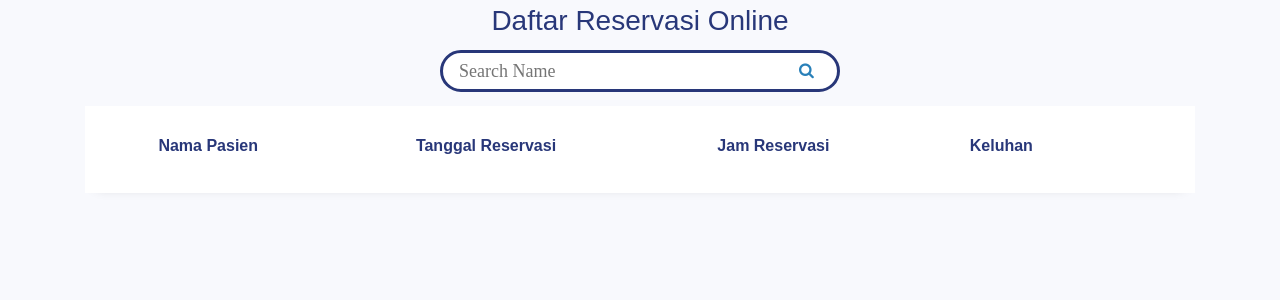
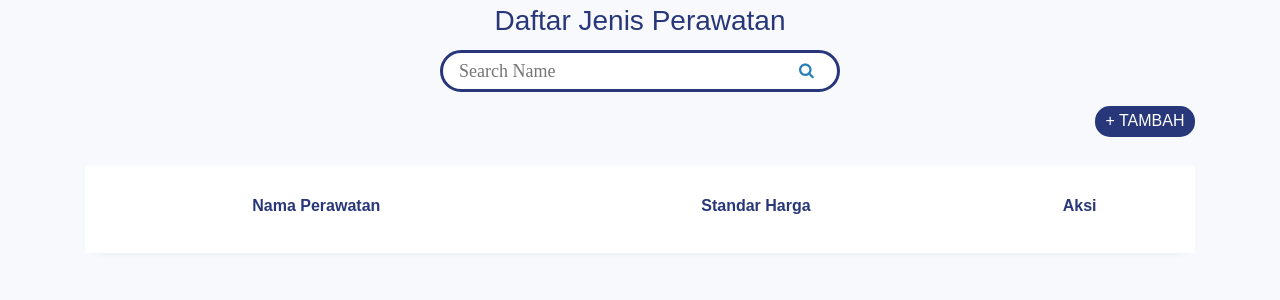
Before and after one commit to dastyns/magang_klinik, a PHP site: page /magang/daftarperawatan.php in a window 1280 px wide. Shown: the part 79-379 px from the top of the page. Run offline with PHP 8.4, Linux system fonts and the light colour scheme; the visitor is signed in with stand-in values (Sample User, id 1); data that the repository does not hold is empty.

Commit message:
update daftar perawatan dan tambah/edit perawatan

```diff
--- a/live-doc-v1.0.0/public/daftarperawatan.php
+++ b/live-doc-v1.0.0/public/daftarperawatan.php
@@ -114,95 +114,51 @@ session_start();
             </div>
         </nav>
         <div class="head">
-            <h3 style="color:#283779;">Daftar Reservasi Online</h3>
-            <?php
-                if($_SESSION['email'] == "klinik"){
-                    echo "<div class='containerSearch'>
-                    <table class='tableSearch'>
-                        <tr>
+            <h3 style="color:#283779;">Daftar Jenis Perawatan</h3>
+            <div class='containerSearch'>
+                <table class='tableSearch'>
+                    <tr>
                         <td><input type='text' class='search' placeholder='Search Name' id='keySearch'></td>
                         <td><button class='btnSearchs' id='btnSearch'><i class='fa fa-search icon'></i></button></td>
-                        </tr>
-                    </table>
-                </div>";
-                }
-            ?>
+                    </tr>
+                </table>
+            </div>
         </div>
         <section class="ftco-section">
             <div class="container">
                 <div class="row">
                     <div class="col-md-12">
-                        <div class="table-wrap" id="tabelReservasi">
+                    <div class="text-right"><a href="inputperawatan.php" class="fs-5"><button type='button' class='btnDetil' id='btnTambah'>+ TAMBAH</button></a></div><br>
+                        <div class="table-wrap" id="tabelJeniPerawatan">
                             <table class="table table-responsive-xl">
                                 <tr class="tabel">
                                     <th>
-                                        <h6>Nama Pasien</h6>
+                                        <h6>Nama Perawatan</h6>
                                     </th>
                                     <th>
-                                        <h6>Tanggal Reservasi</h6>
+                                        <h6>Standar Harga</h6>
                                     </th>
                                     <th>
-                                        <h6>Jam Reservasi</h6>
+                                        <h6>Aksi</h6>
                                     </th>
-                                    <th>
-                                        <h6>Keluhan</h6>
-                                    </th>
-                                    <th>&nbsp;</th>
                                 </tr>
 
                                 <?php
 
                                 $conn = new mysqli("localhost", "root", "", "dbmagang");
-                                $pengguna = $_SESSION['email'];
-                                if ($pengguna == "klinik") {
-                                    $sql = "SELECT P.nama, date(R.tanggal_reservasi) as tanggalReservasi, J.jam, R.keluhan, R.id
-                                                FROM penggunas as P
-                                                INNER JOIN reservasis as R on P.id = R.pengguna_id
-                                                INNER JOIN jams as J on J.id = R.jam_id
-                                                WHERE date(R.tanggal_reservasi) >= curdate() and R.status_reservasi='1'
-                                                order by date(R.tanggal_reservasi), J.jam, R.id";
+                                $sql = "SELECT * from jenis_perawatans";
 
                                     $result = $conn->query($sql);
                                     if ($result->num_rows > 0) {
                                         while ($row = $result->fetch_assoc()) {
                                             echo "<tr class='alert tabel' role='alert'>";
                                             echo "<td class='tabel'>" . $row["nama"] . "</td>";
-                                            echo "<td class='tabel'>" . date("d F Y", strtotime($row["tanggalReservasi"])) . "</td>";
-                                            echo "<td class='tabel'>" . $row["jam"] . "</td>";
-                                            echo "<td class='tabel'>" . $row["keluhan"] . "</td>";
-                                            echo "<td class='tabel'><a href='insertkonsul.php?idReservasi=" . $row["id"] . "'>
-                                            <button type='button' class='btnDetil'>Konfirmasi</button></a>
-                                            <button type='button' class='btnDetil' id='btnBatalkan' idReservasiBatal='" . $row["id"] . "'>Batalkan</button></td>";
+                                            echo "<td class='tabel'>" . $row["standar_harga"] . "</td>";
+                                            echo "<td class='tabel'><a href='inputperawatan.php?id=" . $row["id"] . "'>
+                                            <button type='button' class='btnDetil'>Edit</button></a>";
                                             echo "</tr>";
                                         }
                                     }
-                                }
-                                else{
-                                    $sql = "SELECT P.nama, date(R.tanggal_reservasi) as tanggalReservasi, J.jam, R.keluhan, R.id
-                                                FROM penggunas as P
-                                                INNER JOIN reservasis as R on P.id = R.pengguna_id
-                                                INNER JOIN jams as J on J.id = R.jam_id
-                                                WHERE date(R.tanggal_reservasi) >= curdate() and R.status_reservasi='1' and P.email=?
-                                                order by date(R.tanggal_reservasi), J.jam";
-
-                                    $stmt = $conn->prepare($sql);
-                                    $stmt->bind_param("s", $pengguna);
-                                    $stmt->execute();
-                                    $result = $stmt->get_result();
-
-                                    if ($result->num_rows > 0) {
-                                        while ($row = $result->fetch_assoc()) {
-                                            echo "<tr class='alert tabel' role='alert' >";
-                                            echo "<td class='tabel'>" . $row["nama"] . "</td>";
-                                            echo "<td class='tabel'>" . date("d F Y", strtotime($row["tanggalReservasi"])) . "</td>";
-                                            echo "<td class='tabel'>" . $row["jam"] . "</td>";
-                                            echo "<td class='tabel'>" . $row["keluhan"] . "</td>";
-                                            echo "<td class='tabel'><button type='button' class='btnDetil'
-                                            id='btnBatalkan' idReservasiBatal='" . $row["id"] . "'>Batalkan</button></td>";
-                                            echo "</tr>";
-                                        }
-                                    }
-                                }
                                 ?>
                             </table>
                         </div>
@@ -228,25 +184,25 @@ session_start();
         });
     });
 
-    $('body').on('click', '#btnBatalkan', function(event) {
-        event.preventDefault();
-        var idReservasi = $(this).attr('idReservasiBatal');
-        //alert(idReservasi);
+    // $('body').on('click', '#btnBatalkan', function(event) {
+    //     event.preventDefault();
+    //     var idReservasi = $(this).attr('idReservasiBatal');
+    //     //alert(idReservasi);
 
 
-        $.post("WS/reservasi-batalkan.php", {
-            idReservasi: idReservasi
-        }).done(function(data) {
-            var result = JSON.parse(data);
-            if (result.result == "success") {
+    //     $.post("WS/reservasi-batalkan.php", {
+    //         idReservasi: idReservasi
+    //     }).done(function(data) {
+    //         var result = JSON.parse(data);
+    //         if (result.result == "success") {
 
-                alert(result.message);
-                window.location = "reservationList.php";
-            } else {
-                alert(result.message);
-            }
-        });
-    });
+    //             alert(result.message);
+    //             window.location = "reservationList.php";
+    //         } else {
+    //             alert(result.message);
+    //         }
+    //     });
+    // });
 </script>
 
 </html>
--- a/live-doc-v1.0.0/public/index.php
+++ b/live-doc-v1.0.0/public/index.php
@@ -58,7 +58,7 @@ session_start();
               if ($_SESSION["email"] == "klinik") {
                 echo "<li class='nav-item px-2'><a class='nav-link' href='reservationList.php'>Reservasi</a></li>";
                 echo "<li class='nav-item px-2'><a class='nav-link' href='consultation.php'>Konsultasi Dokter</a></li>";
-                echo "<li class='nav-item px-2'><a class='nav-link' href='inputperawatan.php'>Perawatan</a></li>";
+                echo "<li class='nav-item px-2'><a class='nav-link' href='daftarperawatan.php'>Perawatan</a></li>";
               } else {
                 echo "<li class='nav-item px-2'><a class='nav-link' href='reservationList.php'>Reservasi</a></li>";
                 echo "<li class='nav-item px-2'><a class='nav-link' href='detilkonsulpasien.php'>Konsultasi Pasien</a></li>";
```
Also changed, not shown: live-doc-v1.0.0/public/inputperawatan.php (+34 -18 lines).
